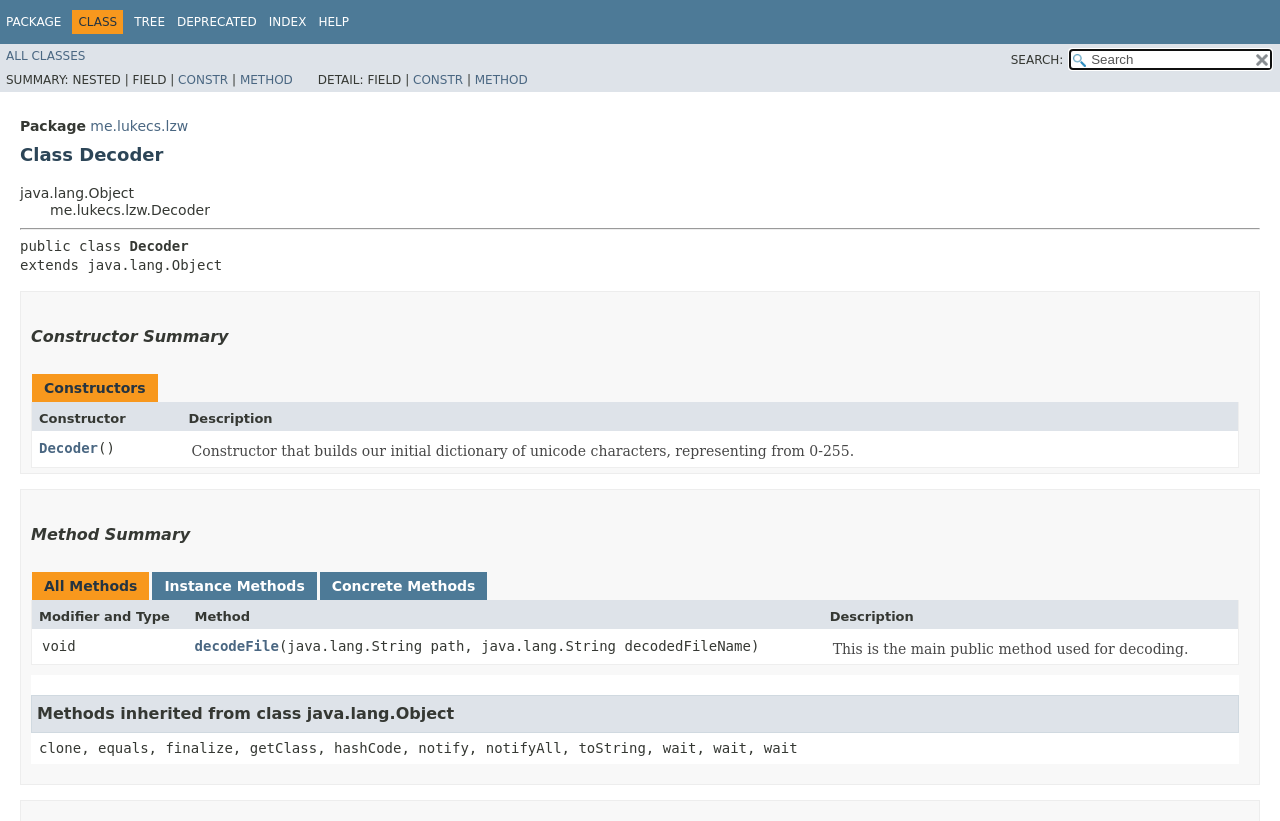
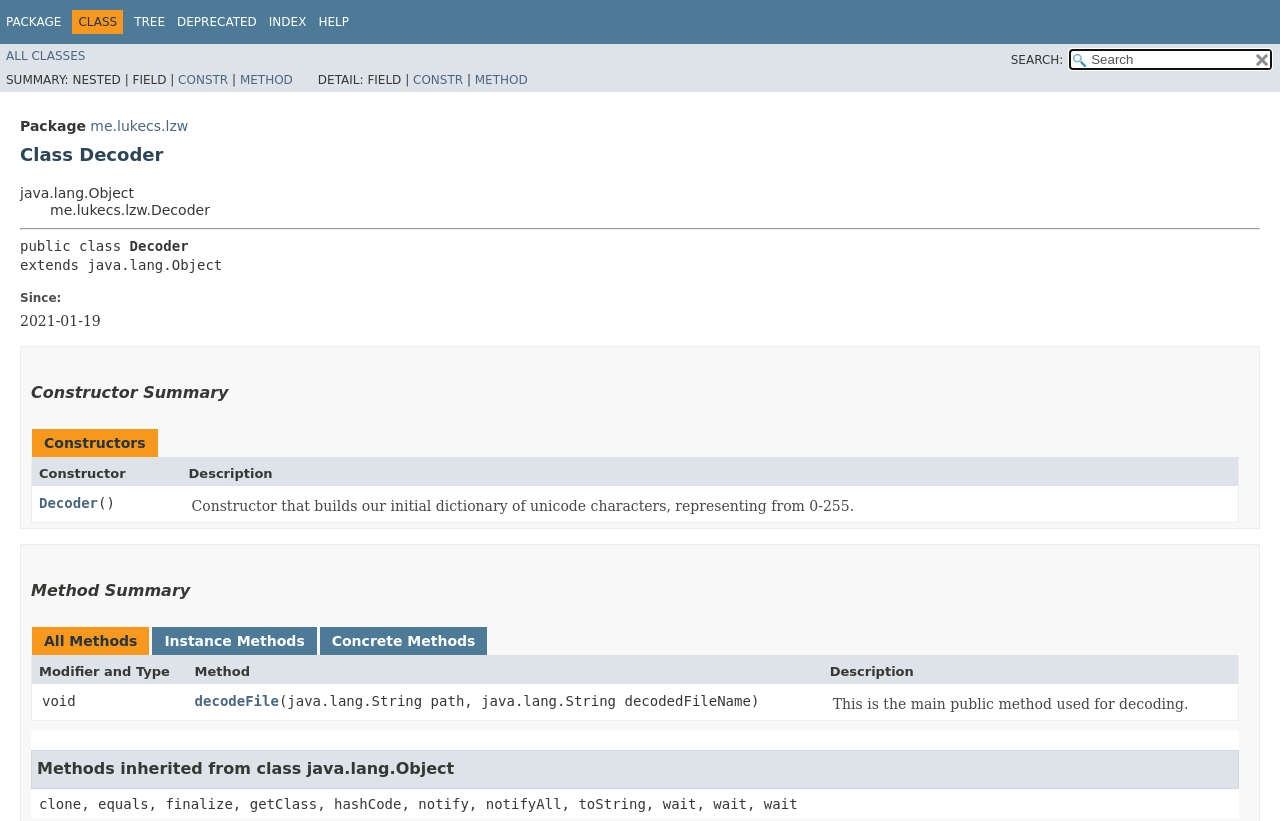
Before and after one commit to lc796/lzw-compression, a plain HTML site: page docs/me/lukecs/lzw/Decoder.html in a window 1280 px wide. Shown: the top 821 px of the page. Drawn offline with Linux system fonts and the light colour scheme; no server answers; a script that the page names is missing; a web font is replaced by a local one.

Commit message:
Update docs.

```diff
--- a/docs/me/lukecs/lzw/Decoder.html
+++ b/docs/me/lukecs/lzw/Decoder.html
@@ -2,7 +2,7 @@
 <!-- NewPage -->
 <html lang="en">
 <head>
-<!-- Generated by javadoc (11.0.7) on Tue Jan 19 12:10:11 GMT 2021 -->
+<!-- Generated by javadoc (11.0.7) on Tue Jan 19 13:25:17 GMT 2021 -->
 <title>Decoder</title>
 <meta http-equiv="Content-Type" content="text/html; charset=utf-8">
 <meta name="dc.created" content="2021-01-19">
@@ -133,6 +133,10 @@ $('.navPadding').css('padding-top', $('.fixedNav').css("height"));
 <hr>
 <pre>public class <span class="typeNameLabel">Decoder</span>
 extends java.lang.Object</pre>
+<dl>
+<dt><span class="simpleTagLabel">Since:</span></dt>
+<dd>2021-01-19</dd>
+</dl>
 </li>
 </ul>
 </div>
```
Also changed, not shown: docs/allclasses-index.html (+1 -1 lines), docs/allclasses.html (+1 -1 lines), docs/allpackages-index.html (+1 -1 lines), docs/constant-values.html (+1 -1 lines), docs/deprecated-list.html (+1 -1 lines), docs/help-doc.html (+1 -1 lines), docs/index-files/index-1.html (+1 -1 lines), docs/index-files/index-2.html (+1 -1 lines), docs/index-files/index-3.html (+1 -1 lines), docs/index-files/index-4.html (+1 -1 lines), docs/index-files/index-5.html (+1 -1 lines), docs/index.html (+1 -1 lines), docs/me/lukecs/lzw/Encoder.html (+5 -1 lines), docs/me/lukecs/lzw/FileUtilities.html (+5 -1 lines), 4 more files.
